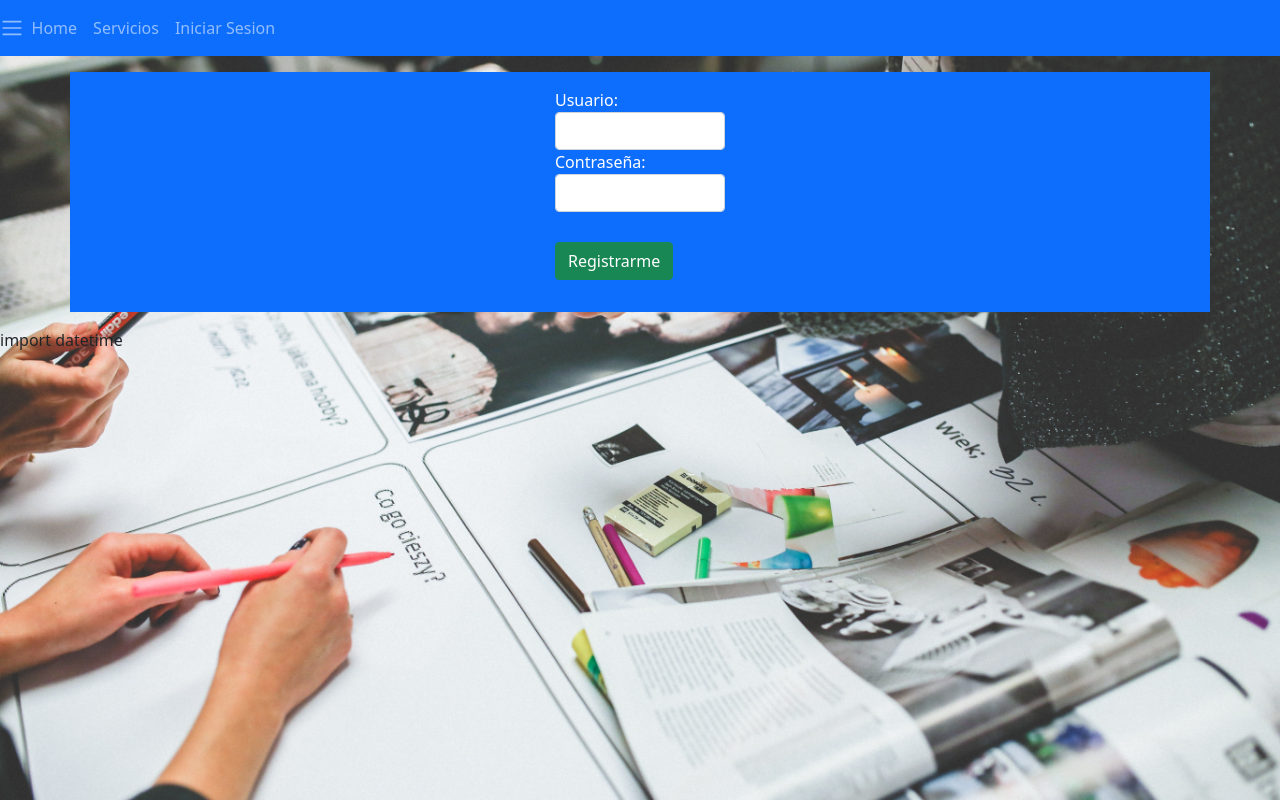
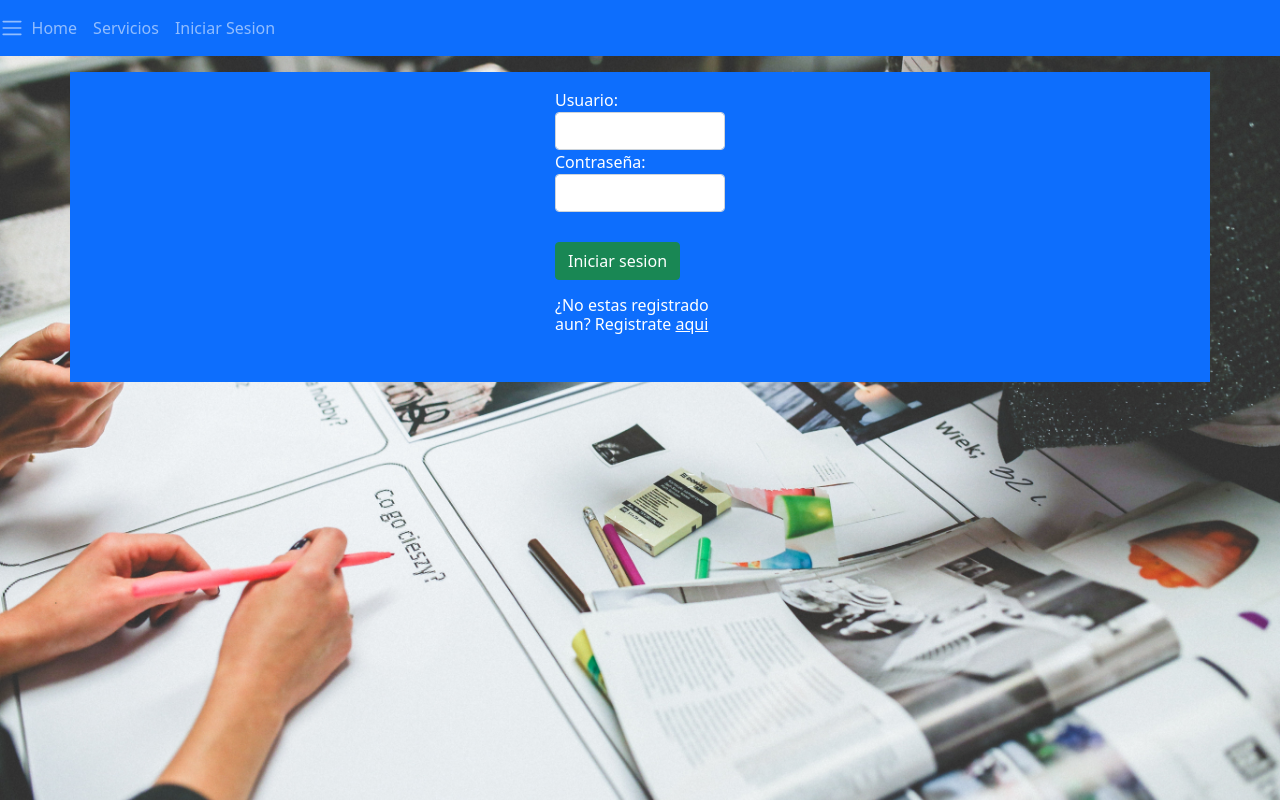
Before and after one commit to facuimfeld/Informatorio-Proyecto, a Django app: page /iniciarsesion/ in a window 1280 px wide. Run offline with Django 3.2, Linux system fonts and the light colour scheme; some libraries are stand-ins or nearby versions.

Commit message:
Agregue contrasenia en el formulario de registro y la frase si aun no  estas registrado que direcciona al formulario de registro

```diff
--- a/Proyecto_Final/Proyecto_Final/templates/iniciar_sesion.html
+++ b/Proyecto_Final/Proyecto_Final/templates/iniciar_sesion.html
@@ -15,17 +15,15 @@
                     <label for="apellido">Contraseña:</label>
                     <input class="form-control" id="password" type="password" name="password" />
                 </div>
-
-
-
-
-
-                <button type="submit" class="btn btn-success" style="margin-top: 30px;">Registrarme</button>
+                <button type="submit" class="btn btn-success" style="margin-top: 30px;">Iniciar sesion</button>
+                <div class="form-group" style="width:170px;">
+                    <p><h6>¿No estas registrado aun? Registrate <a href="{% url 'registro' %}"style="color:#FFFFFF;" > aqui </h6></a></p>
+                </div>
             </form>
         </div>
     </div>
 </div>
-import datetime
+
 
 
 {% endblock %}
--- a/Proyecto_Final/Proyecto_Final/templates/registro.html
+++ b/Proyecto_Final/Proyecto_Final/templates/registro.html
@@ -20,6 +20,10 @@
                 <div class="form-group" style="width:170px;">
                     <label for="email">Email:</label>
                     <input class="form-control" id="email" type="text" name="email" />
+                </div>
+                <div class="form-group" style="width:170px;">
+                    <label for="contrasenia">Contraseña:</label>
+                    <input class="form-control" id="contrasenia" type="text" name="contraseña" />
                 </div>
                 <div class="form-group row">
                     <label class="col-sm-2">Busco: </label>
```
